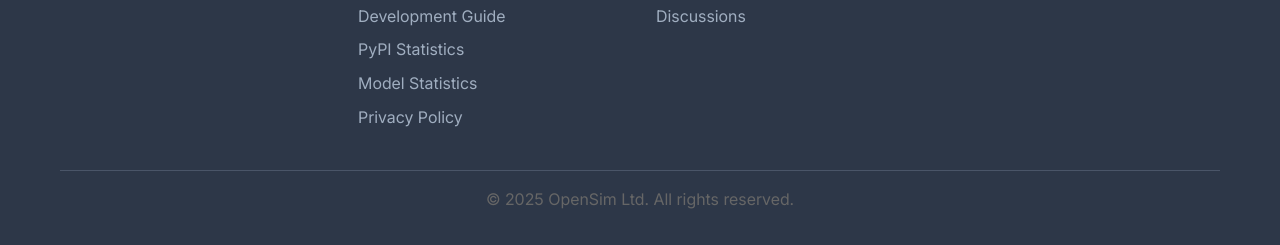
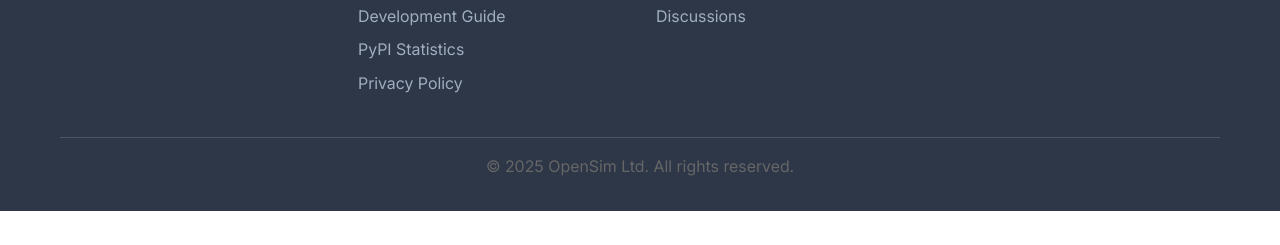
Before and after one commit to omnetpp/opp_env, a plain HTML site: page website/public/privacy.html in a window 1280 px wide. Shown: the part 2016-2261 px from the top of the page. After the commit the page ends 2227 px from the top, so only its background shows below. Drawn offline with Linux system fonts and the light colour scheme.

Commit message:
website: remove the Model Statistics link from the public footer
The dashboard at /stats/ is only accessible to signed-in staff (Cloudflare
Access), so for every other visitor the footer link of the site and the
privacy page led to a login page. Staff open /stats/ directly; the link in
the dashboard's own footer stays.

```diff
--- a/website/public/privacy.html
+++ b/website/public/privacy.html
@@ -151,7 +151,6 @@
                         <li><a href="https://github.com/omnetpp/opp_env/blob/main/INSTALL.md" target="_blank">Installation Guide</a></li>
                         <li><a href="https://github.com/omnetpp/opp_env/blob/main/DEVELOP.md" target="_blank">Development Guide</a></li>
                         <li><a href="https://pypistats.org/packages/opp-env" target="_blank">PyPI Statistics</a></li>
-                        <li><a href="/stats/">Model Statistics</a></li>
                         <li><a href="/privacy">Privacy Policy</a></li>
                     </ul>
                 </div>
```
Also changed, not shown: website/public/index.html (+0 -1 lines).
